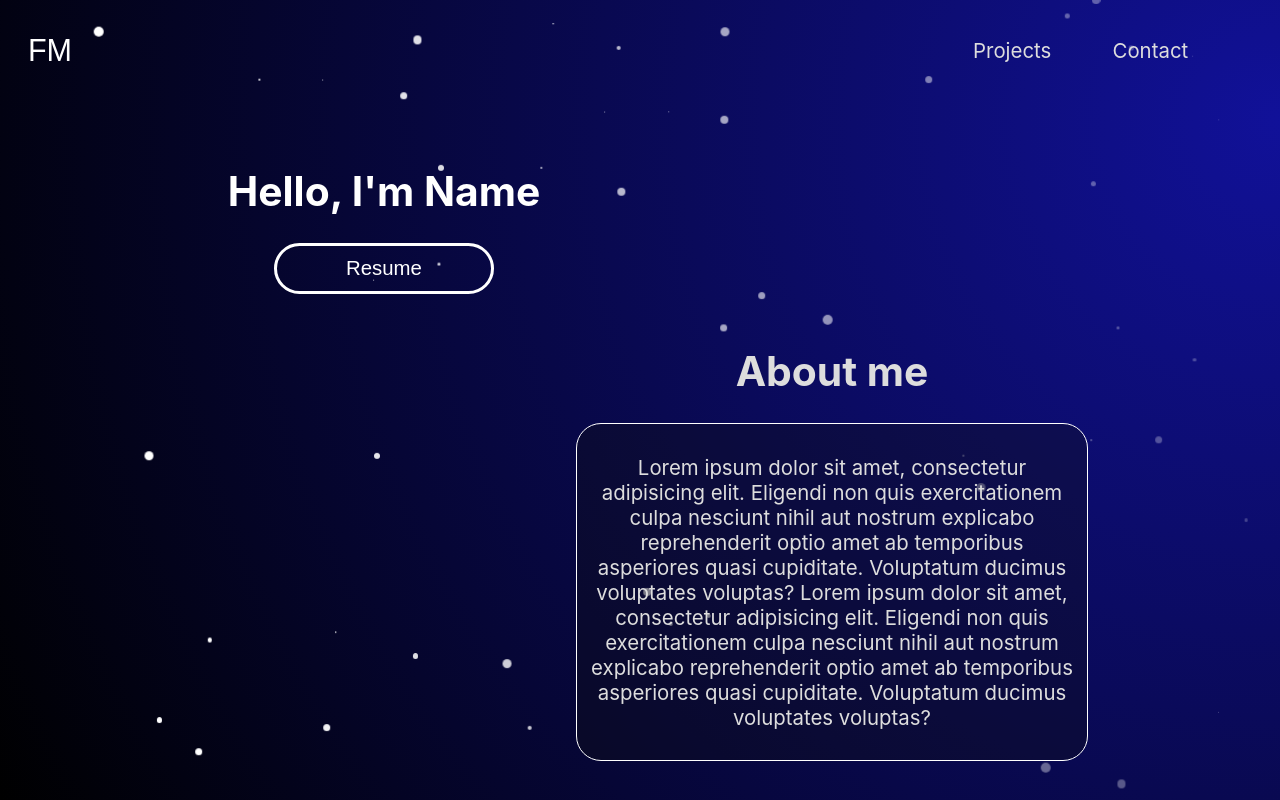
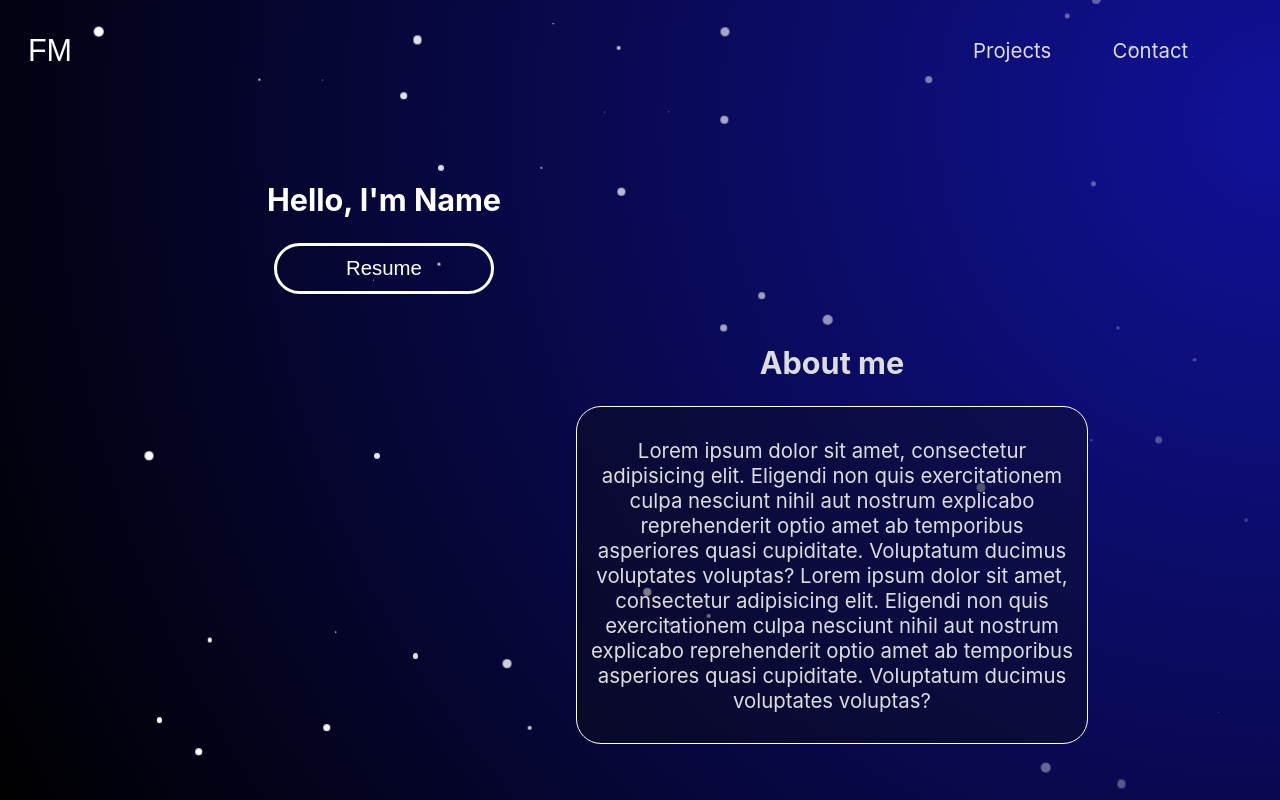
Before and after one commit to Faboid/portfolio, a React (Create React App) app: page / in a window 1280 px wide. Shown: the top 800 px of the page. Built offline with nearby package versions, Linux system fonts and the light colour scheme; the HTML template or start-up script is replaced by a standard one.

Commit message:
Added semantic meaning to sections.

```diff
--- a/src/sections/About/About.js
+++ b/src/sections/About/About.js
@@ -4,7 +4,7 @@ import './About.css';
 
 export default function About() {
     return (
-        <div id='about' className="about">
+        <section id='about' className="about">
 
             <Navbar/>
 
@@ -13,7 +13,7 @@ export default function About() {
                 <Description/>
             </div>
 
-        </div>
+        </section>
     );
 }
 
--- a/src/sections/Contact/Contact.js
+++ b/src/sections/Contact/Contact.js
@@ -36,7 +36,7 @@ export default function Contact() {
     }
 
     return (
-        <div id='contact' className="contact">
+        <section id='contact' className="contact">
             <Spacer height="3vh"/>
             <h3 data-content={contactHeader} className='contact-section-header'>{contactHeader}</h3>
             <Spacer height={"min(10vh, 4rem)"}/>
@@ -47,6 +47,6 @@ export default function Contact() {
                 onSubmitError={onSubmitError}
                 />
             <FormSubmitMessageBox title={resultTitle} message={resultMessage} resetState={resetMessageStatus}/>
-        </div>
+        </section>
     );
 };
--- a/src/sections/Projects/Projects.js
+++ b/src/sections/Projects/Projects.js
@@ -8,10 +8,10 @@ export default function Projects() {
     const sectionHeader = "My Projects";
 
     return (
-        <div id='projects' className="projects">
+        <section id='projects' className="projects">
             <h2  data-content={sectionHeader} className='projects-section-title'>{sectionHeader}</h2>
             <Spacer height={"5vh"}/>
             <ProjectsContainer projects={projects}/>
-        </div>
+        </section>
     );
 };
```
